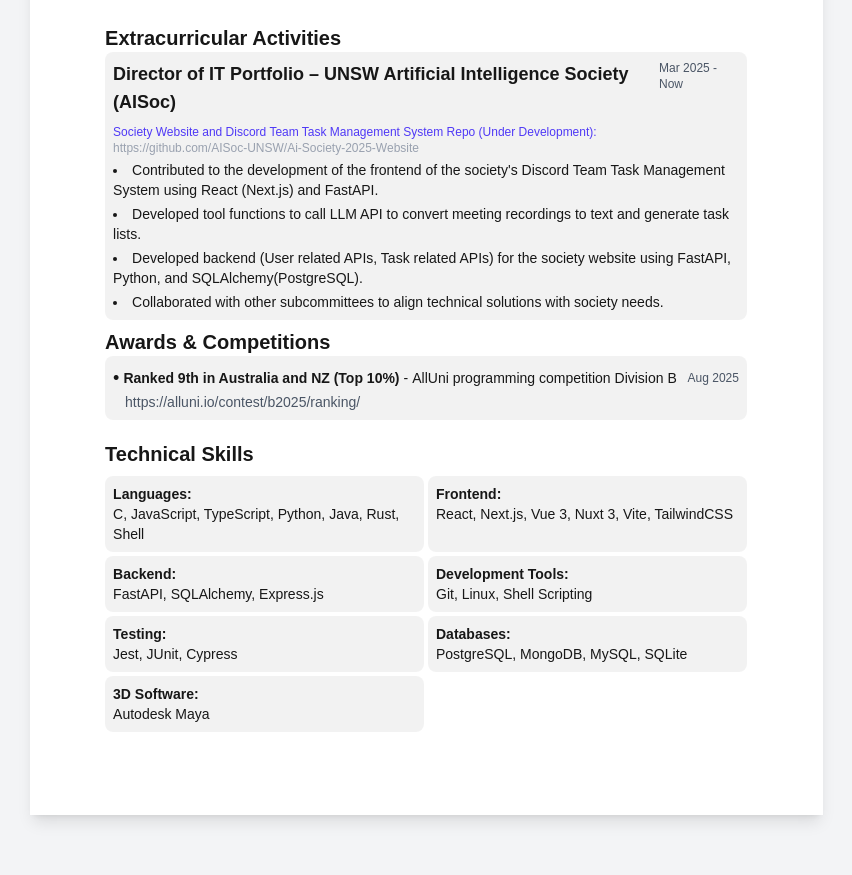
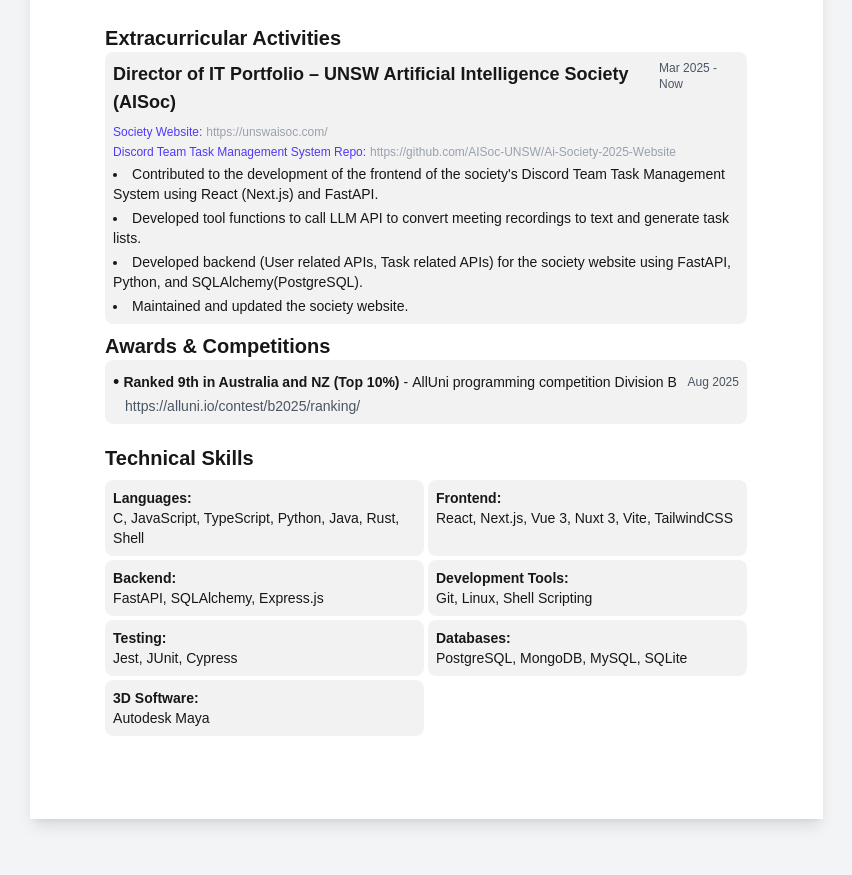
Before and after one commit to CUinspace233/my-resume, a Next.js app: page /en in a window 1280 px wide. Shown: the part 1300-2175 px from the top of the page, without its empty margins (214-1066 px from the left). Built offline with nearby package versions, Linux system fonts and the light colour scheme.

Commit message:
Update English and Chinese message files to include society website details and modify project descriptions for clarity, enhancing user information accessibility.

```diff
--- a/messages/en.json
+++ b/messages/en.json
@@ -126,10 +126,12 @@
             "Contributed to the development of the frontend of the society's Discord Team Task Management System using React (Next.js) and FastAPI.",
             "Developed tool functions to call LLM API to convert meeting recordings to text and generate task lists.",
             "Developed backend (User related APIs, Task related APIs) for the society website using FastAPI, Python, and SQLAlchemy(PostgreSQL).",
-            "Collaborated with other subcommittees to align technical solutions with society needs."
+            "Maintained and updated the society website."
           ],
           "repoUrl": "https://github.com/AISoc-UNSW/Ai-Society-2025-Website",
-          "repoDescription": "Society Website and Discord Team Task Management System Repo (Under Development):"
+          "repoDescription": "Discord Team Task Management System Repo:",
+          "societyWebsiteUrl": "https://unswaisoc.com/",
+          "societyWebsiteDescription": "Society Website:"
         }
       ]
     }
--- a/messages/zh.json
+++ b/messages/zh.json
@@ -126,10 +126,12 @@
             "使用 React (Next.js) 开发社团Discord团队任务管理平台前端任务管理页面。",
             "使用Python编写调用 LLM API 将会议录音转换为文本并分析生成任务清单的工具函数。",
             "使用 FastAPI (Python)和 SQLAlchemy (PostgreSQL) 为社团网站开发后端(User相关API, Task相关API)。",
-            "与其他部门成员合作，确保技术解决方案符合社团需求。"
+            "维护并更新社团网站。"
           ],
           "repoUrl": "https://github.com/AISoc-UNSW/Ai-Society-2025-Website",
-          "repoDescription": "社团网站和Discord团队任务管理系统 Repo (开发中):"
+          "repoDescription": "Discord团队任务管理系统 Repo:",
+          "societyWebsiteUrl": "https://unswaisoc.com/",
+          "societyWebsiteDescription": "社团网站:"
         }
       ]
     }
--- a/src/components/Societies.tsx
+++ b/src/components/Societies.tsx
@@ -8,6 +8,8 @@
   period: string;
   repoUrl: string;
   repoDescription: string;
+  societyWebsiteUrl: string;
+  societyWebsiteDescription: string;
 }
 
 const Societies: FC = () => {
@@ -25,7 +27,26 @@
             </h3>
             <p className="text-xs text-gray-600 dark:text-gray-400 mb-2">{item.period}</p>
           </div>
-          <div className="text-xs text-gray-400 mb-1 flex flex-col">
+          {/* Society Website */}
+          <div className="text-xs text-gray-400 mb-1 flex gap-1">
+            {item.societyWebsiteUrl && (
+              <>
+                <a
+                  className="text-indigo-600"
+                  href={item.societyWebsiteUrl}
+                  target="_blank"
+                  rel="noopener noreferrer"
+                >
+                  {item.societyWebsiteDescription}
+                </a>
+                <a href={item.societyWebsiteUrl} target="_blank" rel="noopener noreferrer">
+                  {item.societyWebsiteUrl}
+                </a>
+              </>
+            )}
+          </div>
+          {/* Repo */}
+          <div className="text-xs text-gray-400 mb-1 flex gap-1">
             {item.repoUrl && (
               <>
                 <a
```
